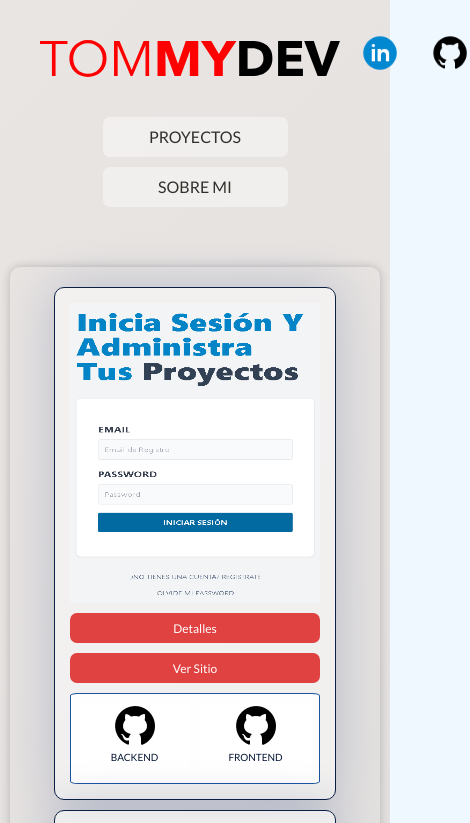
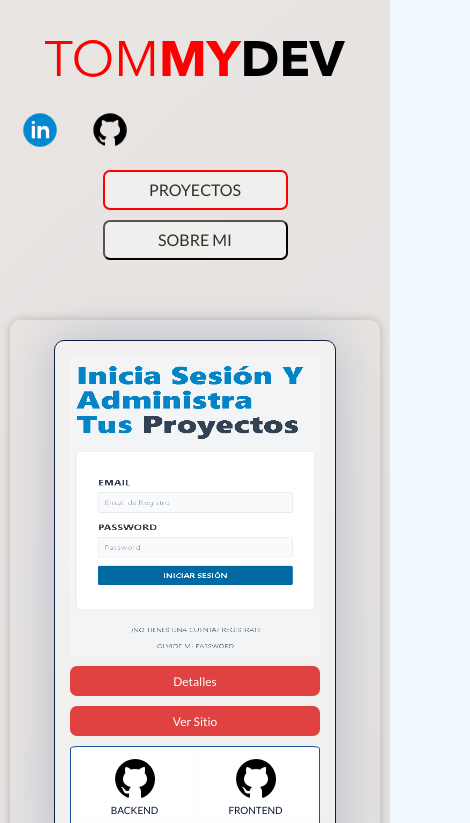
Before and after one commit to NitsugaSamot/portafolio_00, a plain HTML site: page index.html in a window 390 px wide. Both pictures are taken after a click on the button "PROYECTOS". Shown: the top 823 px of the page, 470 px wide, since content can reach past the window. Drawn offline with nearby package versions, Linux system fonts and the light colour scheme.

Commit message:
agregando experiencia de usuario mas fluida

```diff
--- a/css/styles.css
+++ b/css/styles.css
@@ -21,6 +21,13 @@ header{
     padding: 1rem;
     display: flex;
     justify-content: space-between;
+}
+
+@media (max-width: 768px) {
+    header {
+        display: block;
+        align-items: center;
+    }
 }
 
 .sections{
@@ -52,12 +59,22 @@ header{
     background-size: cover; */
 }
 
+.boton-activo {
+    border: 2px solid #f00; /* Cambia el color y el grosor del borde según tus preferencias */
+}
+
+
+.boton-con-borde {
+    border: 2px solid rgb(224, 66, 66); /* Cambia el color y el grosor del borde según tus preferencias */
+}
+
+
 .boton-info{
     width: 50%;
     height: 4rem;
     font-size: 1.6rem; /* Tamaño de fuente ligeramente más pequeño */
     background-color: rgba(255, 255, 255, 0.4);
-    border: none;
+    /* border: none; */
     color: rgb(49, 48, 44); /* Color del texto */
     margin-top: 1rem;
     cursor: pointer;
--- a/js/app.js
+++ b/js/app.js
@@ -1,25 +1,64 @@
-// Obtenemos una referencia al botón y al componente 'div'
-
+// Obtenemos una referencia a los botones
+// const toggleButton = document.getElementById('toggle-about');
+// const toggleButtonProjects = document.getElementById('toggle-about-projects');
 const toggleButton = document.getElementById('toggle-about');
 const aboutMeDiv = document.getElementById('about-me');
 const projectsContainer = document.getElementById('projects-container')
 const toggleButtonProjects = document.getElementById('toggle-about-projects')
 
-// Agregamos un controlador de evento al botón para mostrar/ocultar el componente 'div'
+// Establecer la clase 'boton-activo' en el botón "SOBRE MI"
+toggleButton.classList.add('boton-activo');
 
+// Mostrar el contenido 'aboutMe' por defecto
+aboutMeDiv.style.display = 'block';
+
+// Agregamos un controlador de evento al botón "Sobre Mi" para mostrar/ocultar el componente 'div' y agregar/quitar la clase CSS
 toggleButton.addEventListener('click', function() {
     if (aboutMeDiv.style.display === 'none' || aboutMeDiv.style.display === '') {
         aboutMeDiv.style.display = 'block'; // Mostrar 'aboutMeDiv'
         projectsContainer.style.display = 'none'; // Ocultar 'projectsContainer'
     }
+
+    // Agregar la clase CSS al botón "Sobre Mi"
+    toggleButton.classList.add('boton-activo');
+
+    // Quitar la clase CSS del botón "Proyectos" si está presente
+    toggleButtonProjects.classList.remove('boton-activo');
 });
 
+// Agregamos un controlador de evento al botón "Proyectos" para mostrar/ocultar el componente 'div' y agregar/quitar la clase CSS
 toggleButtonProjects.addEventListener('click', function() {
     if (projectsContainer.style.display === 'none' || projectsContainer.style.display === '') {
         projectsContainer.style.display = 'flex'; // Mostrar 'projectsContainer'
         aboutMeDiv.style.display = 'none'; // Ocultar 'aboutMeDiv'
     }
+
+    // Agregar la clase CSS al botón "Proyectos"
+    toggleButtonProjects.classList.add('boton-activo');
+
+    // Quitar la clase CSS del botón "Sobre Mi" si está presente
+    toggleButton.classList.remove('boton-activo');
 });
+
+// // Obtenemos una referencia al botón y al componente 'div'
+
+
+
+// // Agregamos un controlador de evento al botón para mostrar/ocultar el componente 'div'
+
+// toggleButton.addEventListener('click', function() {
+//     if (aboutMeDiv.style.display === 'none' || aboutMeDiv.style.display === '') {
+//         aboutMeDiv.style.display = 'block'; // Mostrar 'aboutMeDiv'
+//         projectsContainer.style.display = 'none'; // Ocultar 'projectsContainer'
+//     }
+// });
+
+// toggleButtonProjects.addEventListener('click', function() {
+//     if (projectsContainer.style.display === 'none' || projectsContainer.style.display === '') {
+//         projectsContainer.style.display = 'flex'; // Mostrar 'projectsContainer'
+//         aboutMeDiv.style.display = 'none'; // Ocultar 'aboutMeDiv'
+//     }
+// });
 
 // toggleButton.addEventListener('click', function() {
 //     if (aboutMeDiv.style.display === 'none' || aboutMeDiv.style.display === '') {
```
Also changed, not shown: index.html (+6 -7 lines).
